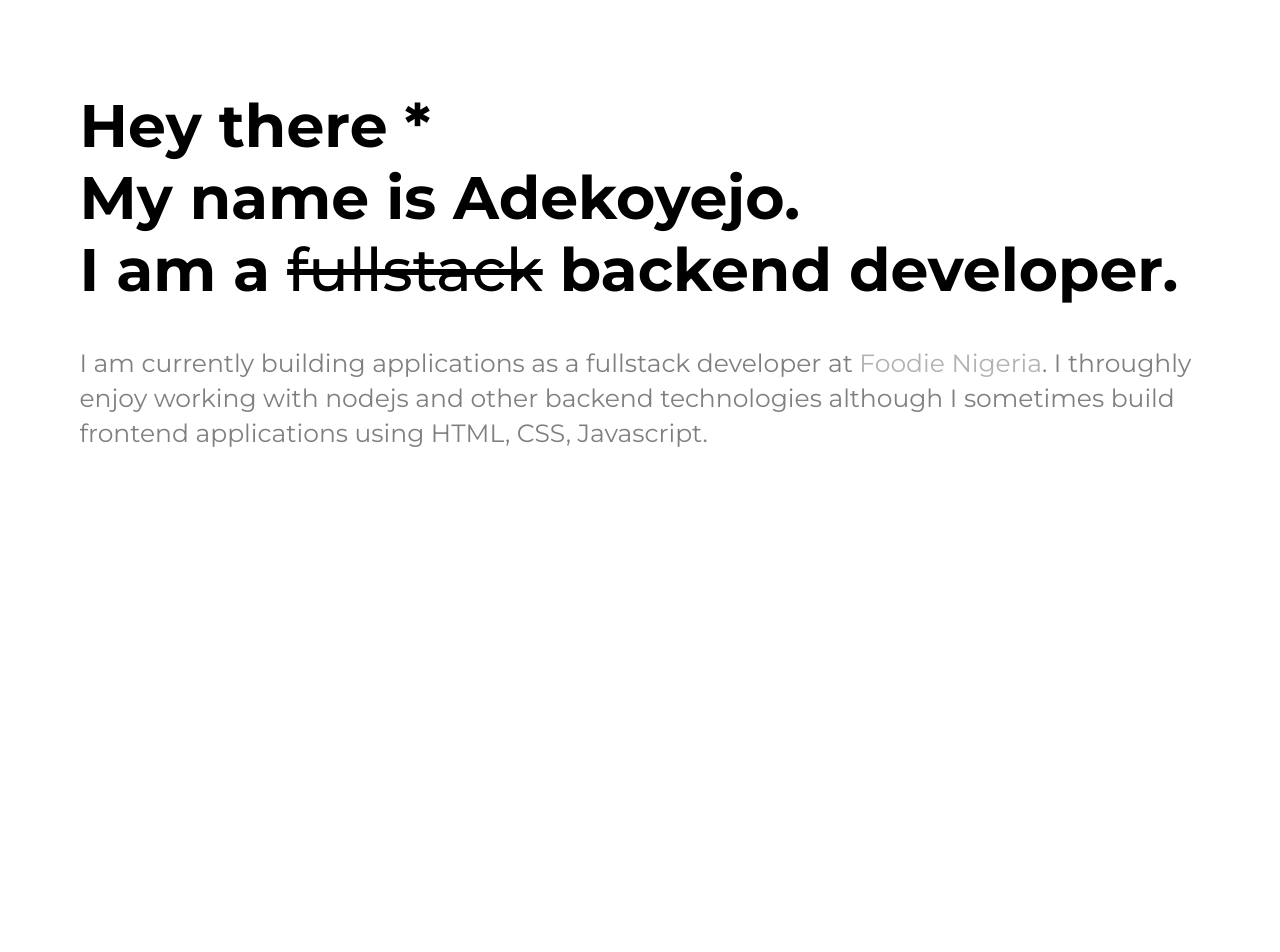
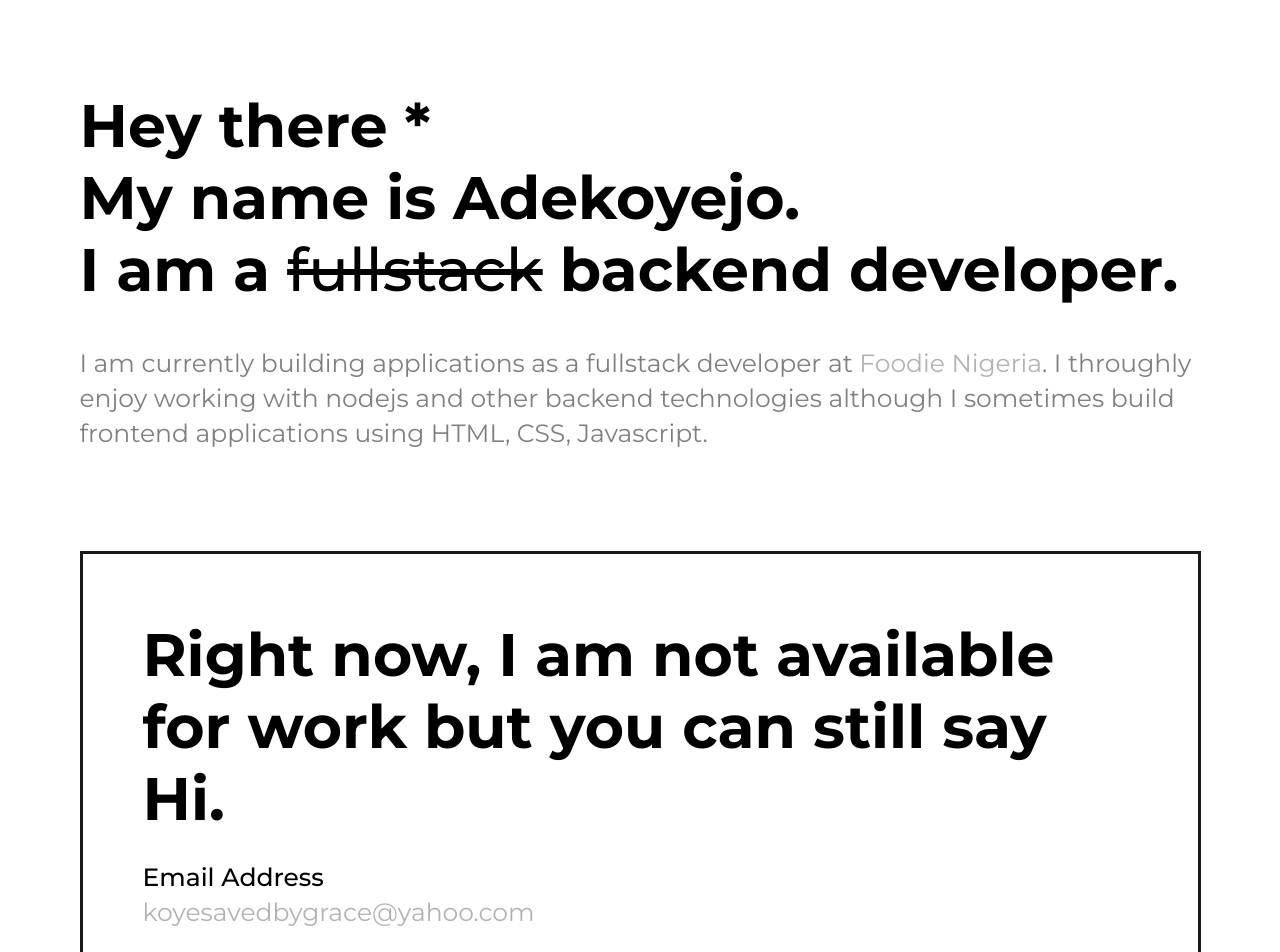
Before and after one commit to adekoyejoakinhanmi/Portfolio, a React (Create React App) app: page / in a window 1280 px wide. Shown: the top 952 px of the page. Before the commit the page ends 800 px from the top, so only its background shows below. Built offline with nearby package versions, Linux system fonts and the light colour scheme.

Commit message:
add footer to app.js

```diff
--- a/src/App.js
+++ b/src/App.js
@@ -1,5 +1,6 @@
 import React, { Component } from 'react';
 import {Header} from './Base'
+import { Footer } from './Footer'
 import './App.css';
 
 class App extends Component {
@@ -7,6 +8,7 @@ class App extends Component {
     return (
       <div className="App">
         <Header/>
+        <Footer/>
       </div>
     );
   }
```
